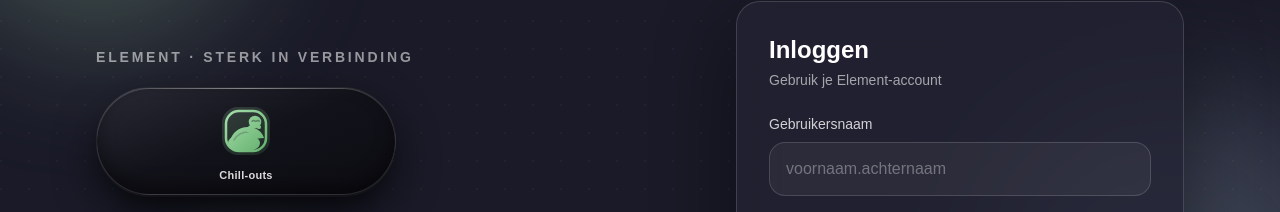
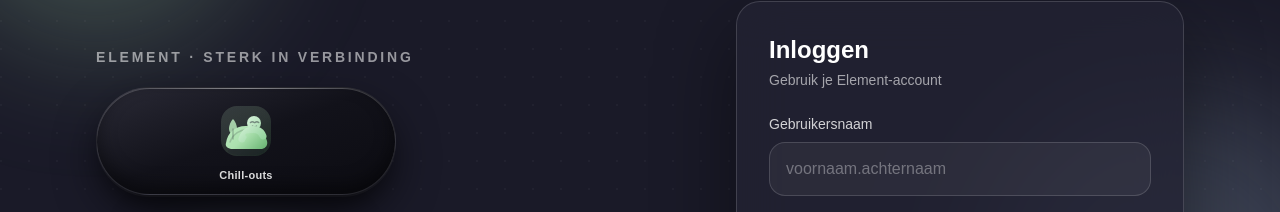
Before and after one commit to chichermo/chillouts, a Next.js app: page /login in a window 1280 px wide. Shown: the part 176-388 px from the top of the page. Built offline with nearby package versions, Linux system fonts and the light colour scheme; no server answers.

Commit message:
Redesign Chill-outs and Nablijven portal marks for clarity.
Make the chill silhouette readable and replace the generic clipboard with an after-hours desk and lamp for detentions.

Co-authored-by: Cursor <cursoragent@cursor.com>

```diff
--- a/components/PortalMark.tsx
+++ b/components/PortalMark.tsx
@@ -1,5 +1,6 @@
 'use client';
 
+import { useId } from 'react';
 import type { PortalId } from '@/lib/portals';
 
 type PortalMarkProps = {
@@ -9,84 +10,171 @@ type PortalMarkProps = {
 
 /** Eigen merkteken per Element-app (SVG). */
 export default function PortalMark({ id, className = 'h-16 w-16' }: PortalMarkProps) {
+  const uid = useId().replace(/:/g, '');
+
   if (id === 'chillouts') {
-    // Eigen merk: afgeronde "kamer" + persoon op zitzak (chill-out), geen druppelvorm.
+    // Leesbare chill-ruimte: zitzak + ontspannen persoon (duidelijk silhouet)
+    const g = `co-${uid}`;
     return (
       <svg className={className} viewBox="0 0 64 64" fill="none" aria-hidden>
         <defs>
-          <linearGradient id="coGrad" x1="10" y1="8" x2="54" y2="56" gradientUnits="userSpaceOnUse">
-            <stop stopColor="#ACE1AF" />
-            <stop offset="1" stopColor="#5fad6a" />
+          <linearGradient id={g} x1="8" y1="6" x2="56" y2="58" gradientUnits="userSpaceOnUse">
+            <stop stopColor="#C8F0CB" />
+            <stop offset="0.55" stopColor="#ACE1AF" />
+            <stop offset="1" stopColor="#4fa35c" />
+          </linearGradient>
+          <linearGradient id={`${g}-soft`} x1="20" y1="20" x2="50" y2="52" gradientUnits="userSpaceOnUse">
+            <stop stopColor="#E8FBE9" />
+            <stop offset="1" stopColor="#7ec98a" />
           </linearGradient>
         </defs>
-        {/* Kamer / badge — vierkant, niet rond zoals O2 */}
-        <rect x="8" y="8" width="48" height="48" rx="16" fill="url(#coGrad)" opacity="0.18" />
-        <rect x="12" y="12" width="40" height="40" rx="13" stroke="url(#coGrad)" strokeWidth="2.5" />
-        {/* Zitzak */}
-        <ellipse cx="30" cy="44" rx="16" ry="9" fill="url(#coGrad)" />
+
+        {/* Soft room plate */}
+        <rect x="7" y="7" width="50" height="50" rx="16" fill={`url(#${g})`} opacity="0.16" />
+
+        {/* Floor shadow */}
+        <ellipse cx="32" cy="52" rx="18" ry="4.5" fill="#1a1a28" opacity="0.22" />
+
+        {/* Beanbag — big readable shape */}
         <path
-          d="M16 42c2-9 10-15 20-14 7 .7 12 5 14 11"
-          fill="url(#coGrad)"
+          d="M12 44c1.5-11 10-18 22-17 10 .8 17 7 19 15 1 4-1 7-5 8H17c-4-1-6-3-5-6z"
+          fill={`url(#${g})`}
         />
         <path
-          d="M20 41c3-5 8-8 14-8"
+          d="M16 43c3-8 10-13 19-12"
           stroke="#1a1a28"
-          strokeWidth="1.6"
+          strokeWidth="1.5"
           strokeLinecap="round"
-          opacity="0.22"
+          opacity="0.18"
         />
-        {/* Ontspannen figuur */}
-        <circle cx="41" cy="23" r="6.25" fill="url(#coGrad)" />
+
+        {/* Person — clearer silhouette reclining */}
+        <circle cx="40" cy="24" r="7" fill={`url(#${g}-soft)`} />
+        {/* Closed calm eyes */}
         <path
-          d="M34 31c3-4 7-5 11-3"
-          stroke="url(#coGrad)"
-          strokeWidth="4"
+          d="M36.5 23.5c1.2-1 2.5-1 3.7 0M41 23.5c1.2-1 2.5-1 3.7 0"
+          stroke="#1a1a28"
+          strokeWidth="1.5"
           strokeLinecap="round"
+          opacity="0.45"
         />
-        {/* Gesloten ogen */}
+        {/* Soft smile */}
         <path
-          d="M38 22.2c1.1-.9 2.2-.9 3.3 0M42.2 22.2c1.1-.9 2.2-.9 3.3 0"
+          d="M38.5 27c1.2.9 2.8.9 4 0"
           stroke="#1a1a28"
-          strokeWidth="1.35"
+          strokeWidth="1.3"
           strokeLinecap="round"
-          opacity="0.4"
+          opacity="0.35"
         />
+        {/* Torso leaning back into bag */}
+        <path
+          d="M28 40c2-7 8-11 15-9 3 1 5 3 6 6"
+          stroke={`url(#${g}-soft)`}
+          strokeWidth="7"
+          strokeLinecap="round"
+          strokeLinejoin="round"
+        />
+        {/* Arm resting */}
+        <path
+          d="M33 36c4-1 8 0 11 3"
+          stroke={`url(#${g})`}
+          strokeWidth="3.2"
+          strokeLinecap="round"
+          opacity="0.9"
+        />
+
+        {/* Calm cue: small leaf / plant left */}
+        <path
+          d="M15 30c0-6 4-10 4-10s4 4 4 10c0 3-2 5-4 5s-4-2-4-5z"
+          fill={`url(#${g})`}
+          opacity="0.85"
+        />
+        <path d="M19 30v10" stroke="#1a1a28" strokeWidth="1.4" strokeLinecap="round" opacity="0.25" />
       </svg>
     );
   }
 
   if (id === 'detentions') {
+    // Creatief: "na schooltijd" — klok + bureaulamp (nablijven / after hours)
+    const g = `nb-${uid}`;
     return (
       <svg className={className} viewBox="0 0 64 64" fill="none" aria-hidden>
         <defs>
-          <linearGradient id="nbGrad" x1="10" y1="6" x2="54" y2="58" gradientUnits="userSpaceOnUse">
-            <stop stopColor="#FFDFB9" />
+          <linearGradient id={g} x1="10" y1="6" x2="56" y2="58" gradientUnits="userSpaceOnUse">
+            <stop stopColor="#FFE7C8" />
+            <stop offset="0.5" stopColor="#FFDFB9" />
             <stop offset="1" stopColor="#e8953a" />
           </linearGradient>
+          <linearGradient id={`${g}-glow`} x1="28" y1="18" x2="48" y2="42" gradientUnits="userSpaceOnUse">
+            <stop stopColor="#FFF6E6" />
+            <stop offset="1" stopColor="#FFB86B" />
+          </linearGradient>
+          <radialGradient id={`${g}-light`} cx="42" cy="28" r="18" gradientUnits="userSpaceOnUse">
+            <stop stopColor="#FFE0A8" stopOpacity="0.55" />
+            <stop offset="1" stopColor="#FFDFB9" stopOpacity="0" />
+          </radialGradient>
         </defs>
-        <rect x="10" y="12" width="44" height="40" rx="10" fill="url(#nbGrad)" opacity="0.18" />
-        <rect x="14" y="16" width="36" height="32" rx="8" stroke="url(#nbGrad)" strokeWidth="2.5" />
-        <path d="M22 12V10a4 4 0 018 0v2M34 12V10a4 4 0 018 0v2" stroke="#FFDFB9" strokeWidth="2" strokeLinecap="round" />
-        <path d="M22 28h20M22 36h14" stroke="#FFDFB9" strokeWidth="2.5" strokeLinecap="round" />
-        <circle cx="44" cy="40" r="8" fill="url(#nbGrad)" />
-        <path d="M44 36v5l3 2" stroke="#1a1a28" strokeWidth="2" strokeLinecap="round" strokeLinejoin="round" />
+
+        <rect x="7" y="7" width="50" height="50" rx="16" fill={`url(#${g})`} opacity="0.14" />
+        <circle cx="42" cy="28" r="18" fill={`url(#${g}-light)`} />
+
+        {/* Desk surface */}
+        <path
+          d="M10 46h36c2 0 3 1 3 2.5S48 51 46 51H12c-2 0-3-1-3-2.5S10 46 12 46z"
+          fill={`url(#${g})`}
+        />
+        <path d="M14 46v-6h10v6" stroke={`url(#${g})`} strokeWidth="2.5" strokeLinejoin="round" />
+        {/* Chair hint */}
+        <path
+          d="M40 46v-8c0-2 2-4 5-4h3"
+          stroke={`url(#${g})`}
+          strokeWidth="2.6"
+          strokeLinecap="round"
+        />
+
+        {/* Desk lamp — after-hours signal */}
+        <path
+          d="M22 40V24c0-1 1-2 2-2h10"
+          stroke={`url(#${g})`}
+          strokeWidth="2.4"
+          strokeLinecap="round"
+        />
+        <path
+          d="M34 22c4-1 8 2 8 6 0 2-1 3-3 4l-7-2c-1-.3-1.5-1.2-1.2-2.2L34 22z"
+          fill={`url(#${g}-glow)`}
+        />
+        <circle cx="41" cy="30" r="2.2" fill="#1a1a28" opacity="0.35" />
+
+        {/* Clock badge — time owed / nablijven */}
+        <circle cx="46" cy="16" r="10" fill={`url(#${g})`} />
+        <circle cx="46" cy="16" r="7.5" fill="#1a1a28" opacity="0.2" />
+        <circle cx="46" cy="16" r="7.5" stroke="#1a1a28" strokeWidth="1.4" opacity="0.35" />
+        {/* Hands pointing past school time */}
+        <path d="M46 16v-4.5" stroke="#1a1a28" strokeWidth="1.8" strokeLinecap="round" opacity="0.7" />
+        <path d="M46 16l3.8 2.2" stroke="#1a1a28" strokeWidth="1.8" strokeLinecap="round" opacity="0.7" />
+        <circle cx="46" cy="16" r="1.4" fill="#1a1a28" opacity="0.55" />
+
+        {/* Small notebook on desk */}
+        <rect x="26" y="39" width="11" height="7" rx="1.5" fill={`url(#${g}-glow)`} opacity="0.95" />
+        <path d="M28.5 41.5h6M28.5 43.5h4" stroke="#1a1a28" strokeWidth="1.1" strokeLinecap="round" opacity="0.35" />
       </svg>
     );
   }
 
   // O2 — watersymbool
+  const g = `o2-${uid}`;
   return (
     <svg className={className} viewBox="0 0 64 64" fill="none" aria-hidden>
       <defs>
-        <linearGradient id="o2Grad" x1="16" y1="8" x2="48" y2="56" gradientUnits="userSpaceOnUse">
+        <linearGradient id={g} x1="16" y1="8" x2="48" y2="56" gradientUnits="userSpaceOnUse">
           <stop stopColor="#C2E0FC" />
           <stop offset="1" stopColor="#4a9fd8" />
         </linearGradient>
       </defs>
-      <circle cx="32" cy="32" r="28" fill="url(#o2Grad)" opacity="0.15" />
+      <circle cx="32" cy="32" r="28" fill={`url(#${g})`} opacity="0.15" />
       <path
         d="M32 10c8 12 16 20 16 30a16 16 0 11-32 0c0-10 8-18 16-30z"
-        fill="url(#o2Grad)"
+        fill={`url(#${g})`}
       />
       <path
         d="M26 38c2 4 4 6 6 6s4-2 6-6"
```
